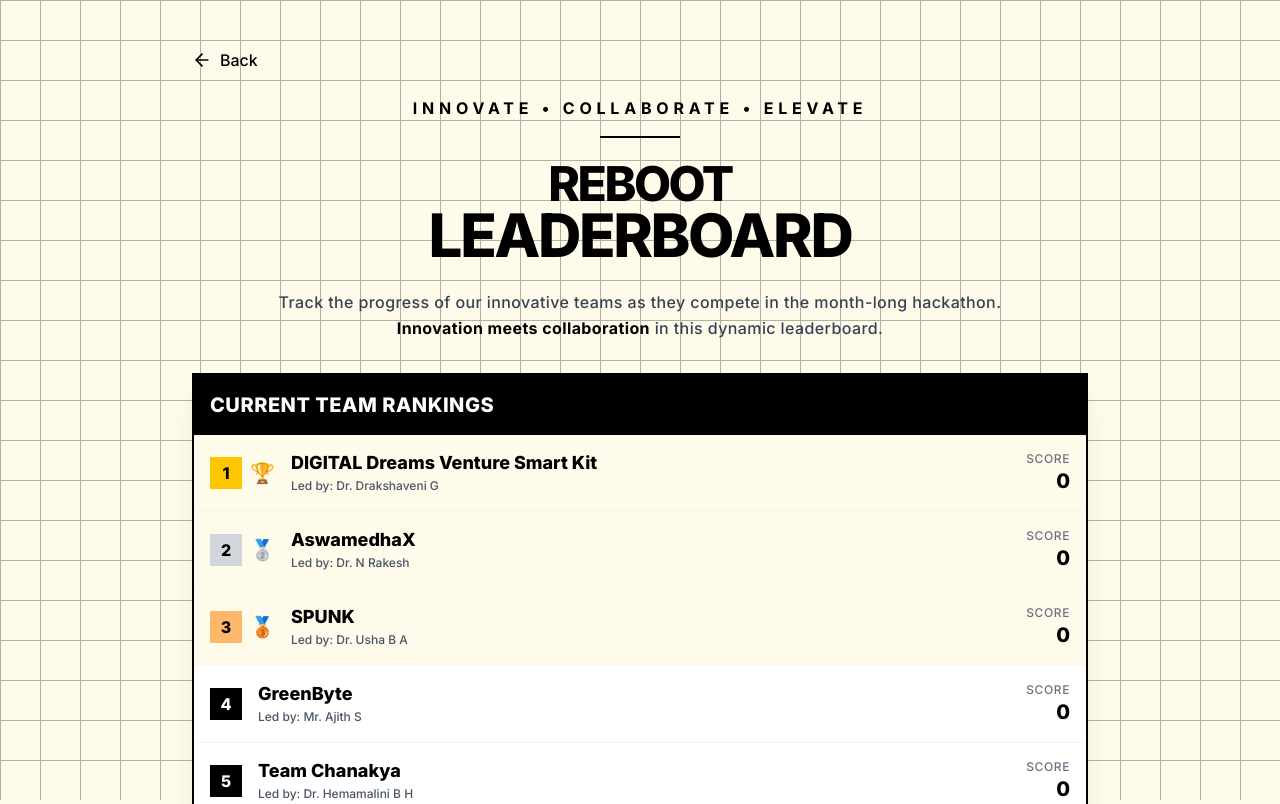
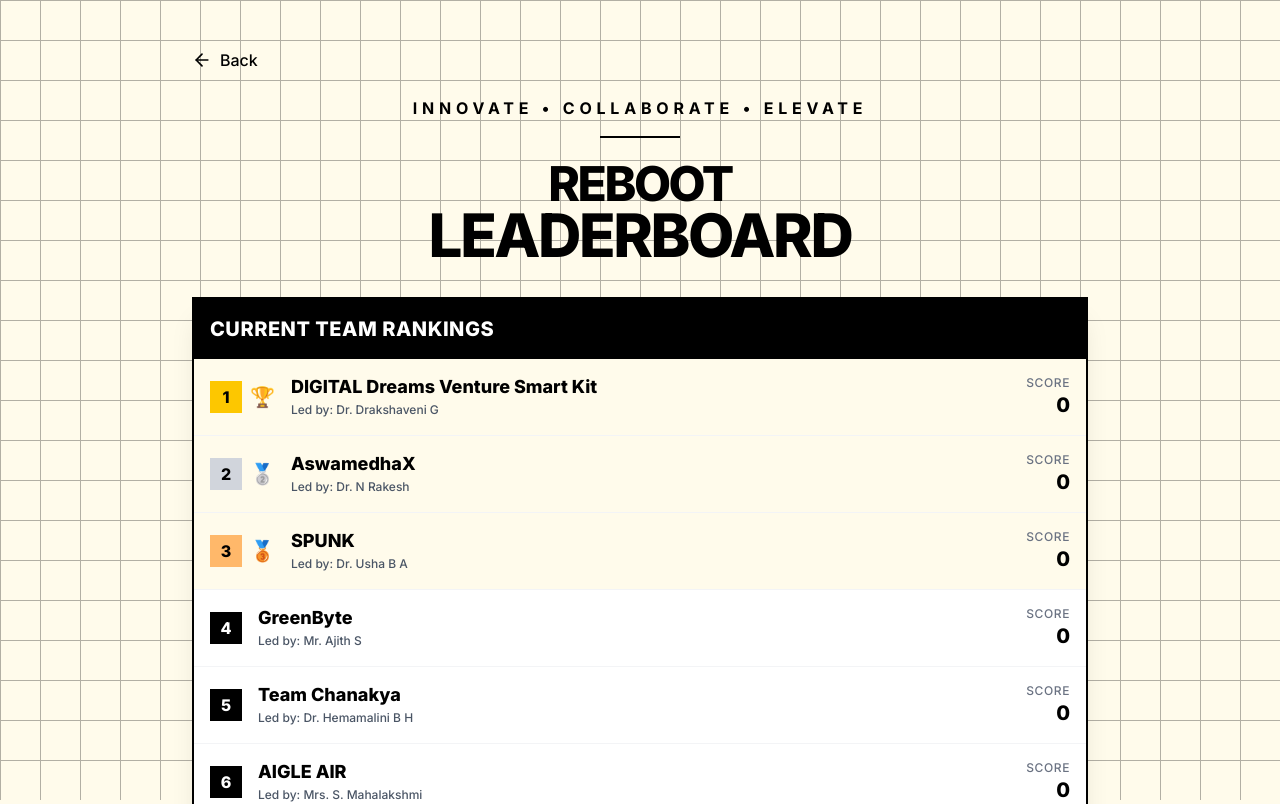
Before and after one commit to Atul-k-m/profHack, a React (Vite) app: page /leaderboard in a window 1280 px wide. Shown: the top 804 px of the page. Built offline with nearby package versions, Linux system fonts and the light colour scheme.

Commit message:
leaderboard

```diff
--- a/src/pages/Leaderboard.jsx
+++ b/src/pages/Leaderboard.jsx
@@ -125,12 +125,7 @@ const Leaderboard = () => {
               </h1>
             </div>
 
-            <div className="mb-4 sm:mb-6 opacity-0 animate-fade-in-up" style={{ animationDelay: '0.4s' }}>
-              <p className="text-xs sm:text-sm md:text-base text-gray-700 font-medium tracking-wide max-w-3xl mx-auto leading-relaxed px-2 sm:px-0">
-                Track the progress of our innovative teams as they compete in the month-long hackathon.
-                <span className="font-bold text-black"> Innovation meets collaboration</span> in this dynamic leaderboard.
-              </p>
-            </div>
+
           </div>
 
           {/* Leaderboard Container - Taller and Thinner */}
```
